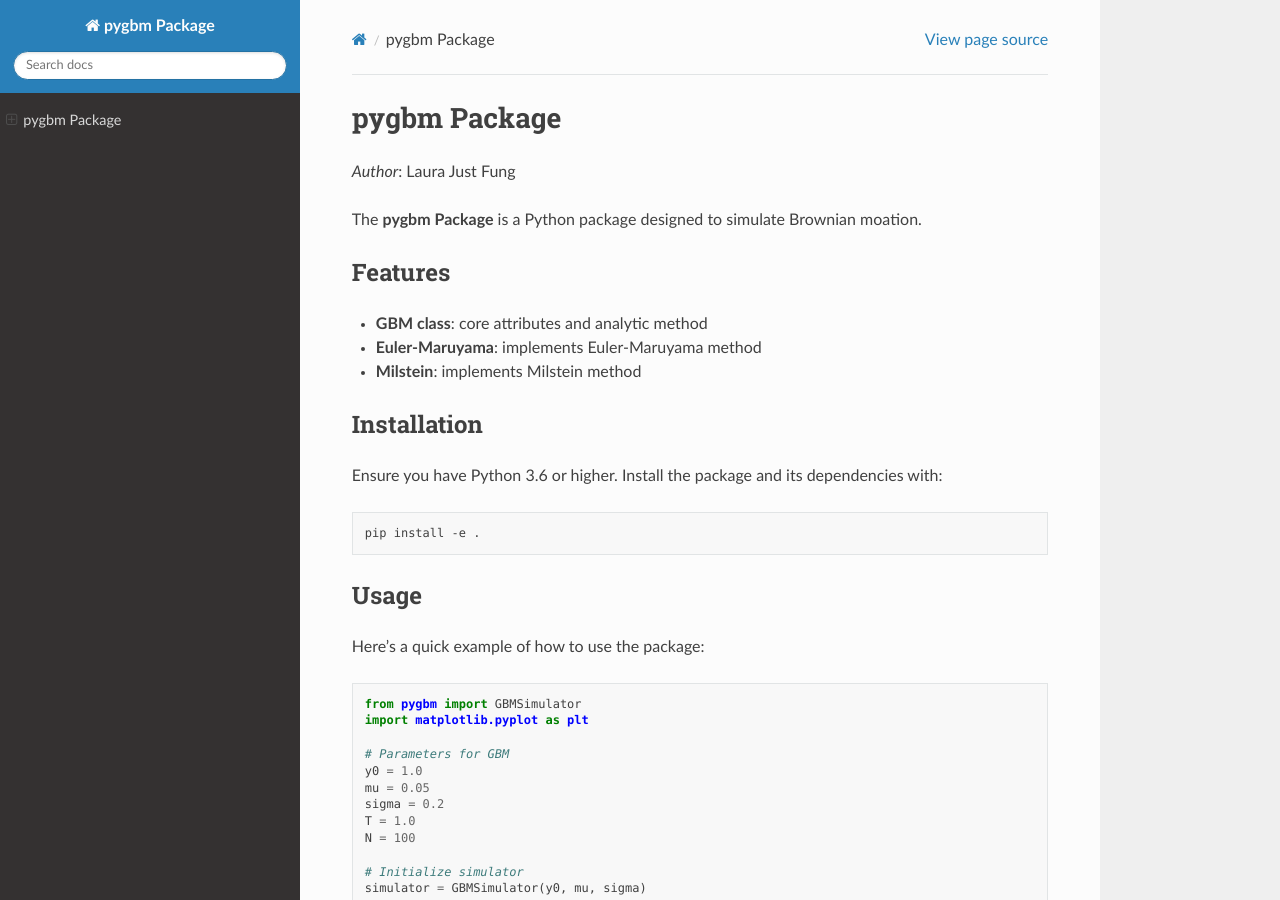
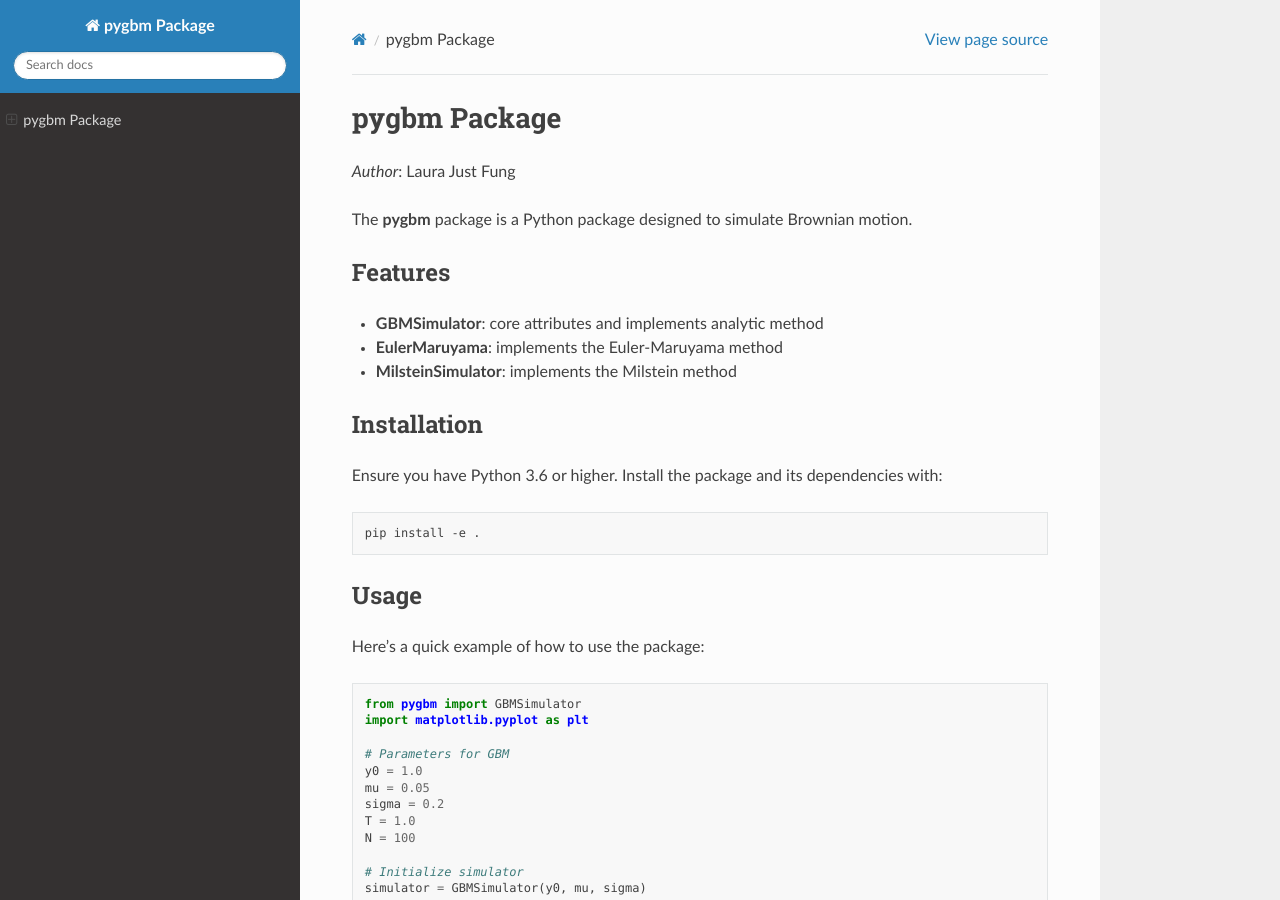
Before and after one commit to ljf441/pygbm, a Sphinx documentation site: the page built from docs/index.rst, in a window 1280 px wide and 900 px high. Built offline with Sphinx 7.4.7 and the Read the Docs theme 3.1.0, drawn with Linux system fonts in a browser that asks for light colours.

```diff
--- a/docs/index.rst
+++ b/docs/index.rst
@@ -13,16 +13,16 @@
 
 | *Author*: Laura Just Fung
 
-.. _pygbm_Package:
+.. _pygbm_package:
 
-The **pygbm Package** is a Python package designed to simulate Brownian moation.
+The **pygbm** package is a Python package designed to simulate Brownian motion.
 
 Features
 --------
 
-- **GBM class**: core attributes and analytic method
-- **Euler-Maruyama**: implements Euler-Maruyama method
-- **Milstein**: implements Milstein method
+- **GBMSimulator**: core attributes and implements analytic method
+- **EulerMaruyama**: implements the Euler-Maruyama method
+- **MilsteinSimulator**: implements the Milstein method
 
 Installation
 ------------
```
Also changed, not shown: 1 other file.
